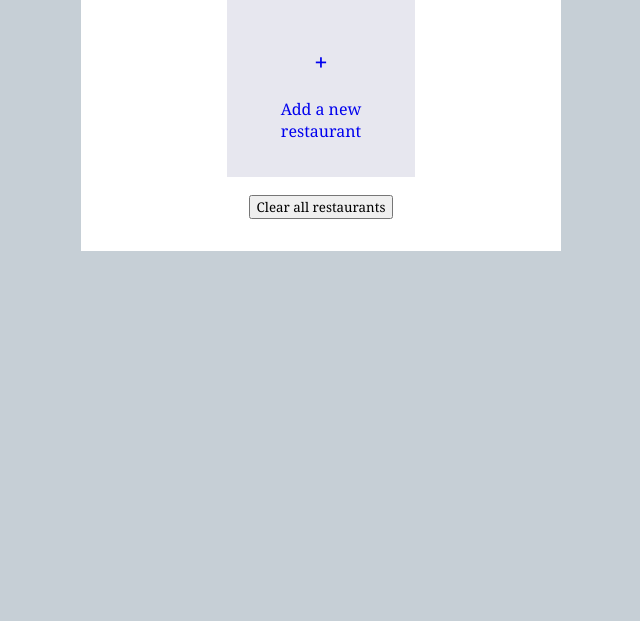
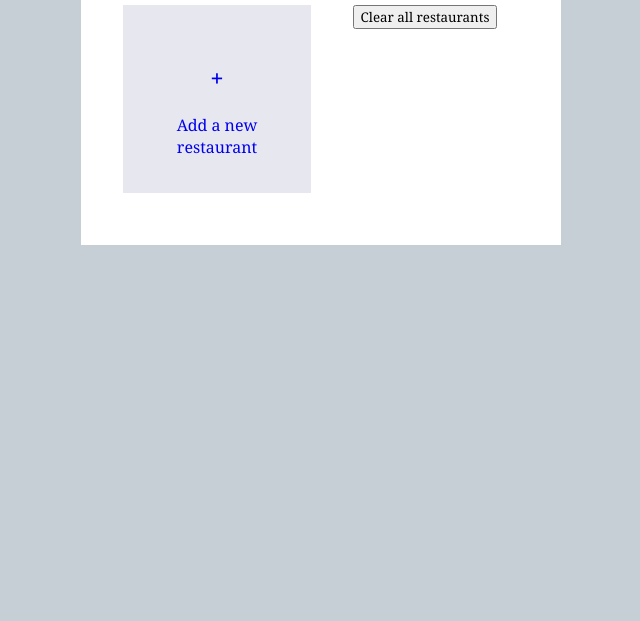
Before and after one commit to madebyclint/SushiCount, a plain HTML site: page index.html in a window 1280 px wide. Shown: the part 179-800 px from the top of the page, without its empty margins (327-967 px from the left). Drawn offline with nearby package versions, Linux system fonts and the light colour scheme; some packages are replaced by stand-ins of ours; a script that the page names is missing; a web font is replaced by a local one.

Commit message:
Fix widths of li box.

```diff
--- a/index.html
+++ b/index.html
@@ -78,7 +78,7 @@
         <div class="form-inline">
           <ul class="list-group reset blocks">
             <!-- Loop over players using ng-repeat -->
-            <li class="list-group-item" ng-repeat="(key, plate) in plates" style="background-color: {{plate.name | lowercase}};">
+            <li class="list-group-item" ng-repeat="(key, plate) in plates" style="background-color: {{plate.color | lowercase}};">
               <!-- <a ng-href="#/plate?restaurantid={{restaurantid}}&amp;plateid={{key}}"></a> -->
               <span class="text-wrapper">
                 <div class="text-inner">
--- a/js/app.js
+++ b/js/app.js
@@ -139,7 +139,6 @@
         });
         $scope.selectedColor = '';
         $scope.plates = $scope.restaurants[$scope.restaurantid].plates ? $scope.restaurants[$scope.restaurantid].plates : [];
-        console.log($scope.plates);
         $scope.submitForm = function(plate) {
             console.log('submit', plate);
             // check to make sure the form is completely valid
@@ -160,7 +159,6 @@
           newPlate.slug = newPlate.slug.toLowerCase();
           newPlate.color = $scope.selectedColor;
           newPlate.count = 0;
-          console.log(newPlate);
           $scope.plates.push(newPlate);
           $localStorage.scRestaurants[$scope.restaurantid].plates = $scope.plates;
           Helpers.reset(document.getElementById('plate_form'), 'input');
--- a/styles/main.scss
+++ b/styles/main.scss
@@ -197,6 +197,7 @@ header {
     height: 40px;
     background: #CE0000;
     text-align: center;
+    margin-bottom: 40px;
 }
 
 .logo-wrapper {
@@ -244,13 +245,14 @@ header {
 .list-group.blocks {
     li {
         background: #E7E7EF;
-        display: inline-block;
+        display: block;
         width: calc(50% - 20px);
         padding-top: calc(50% - 20px);
+        margin: 0 10px 20px;
         height: 0;
-        margin: 2px;
         vertical-align: top;
         position: relative;
+        float: left;
 
         &>* {
             @extend %center-both;
```
Also changed, not shown: styles/main.css.
